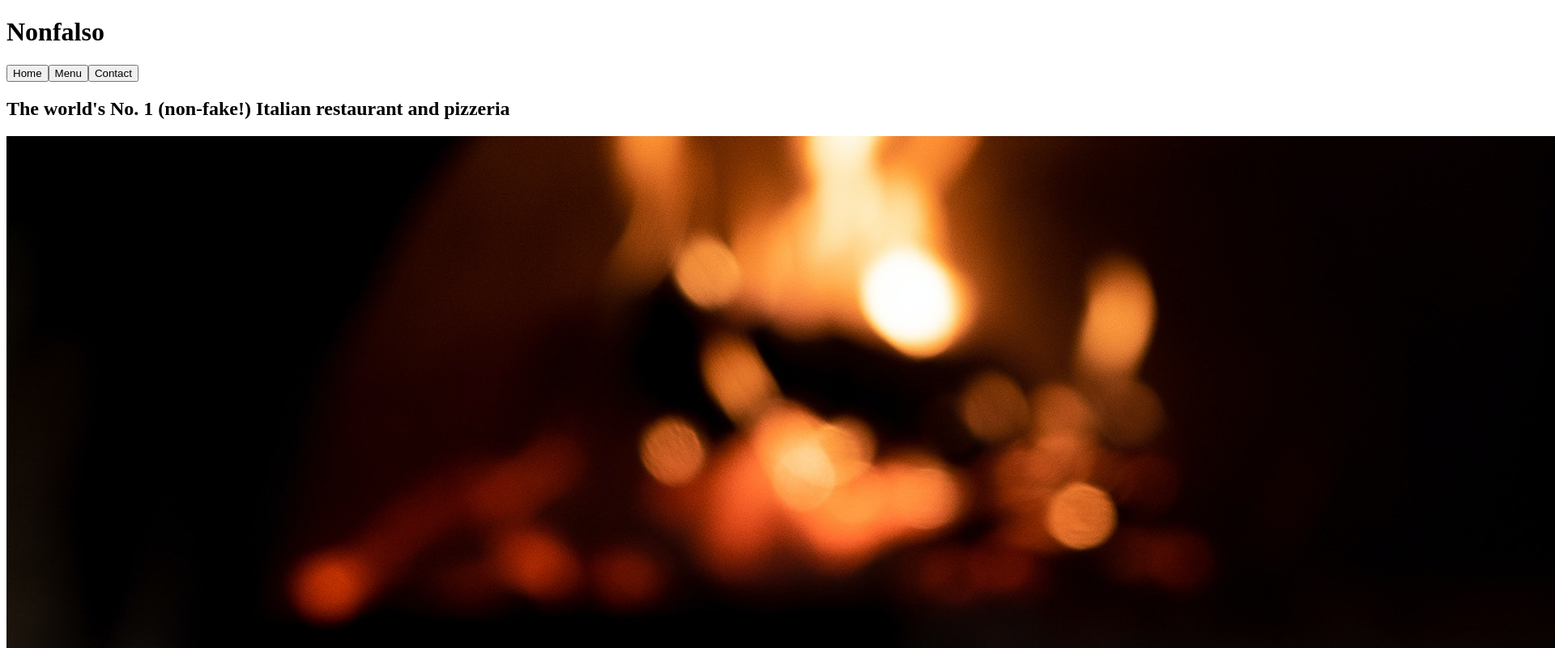
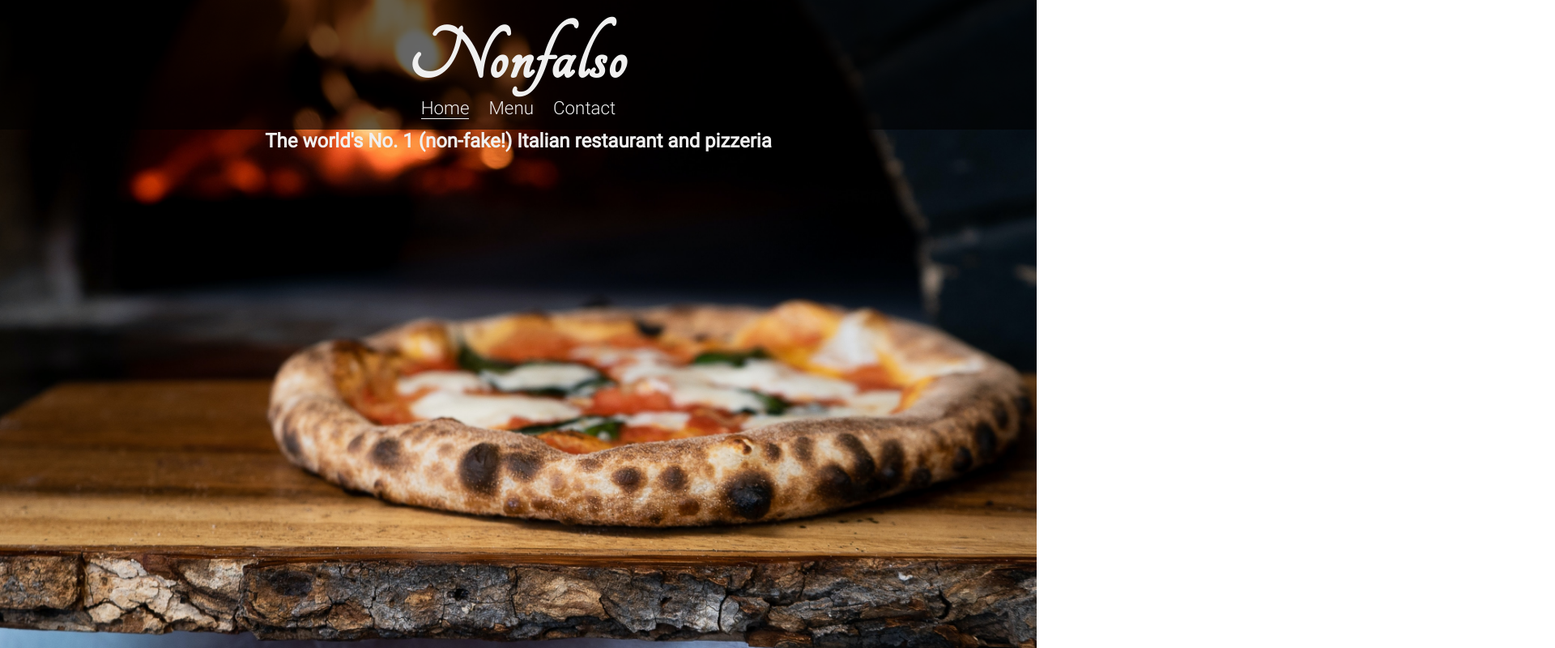
Before and after one commit to molnar-david/odin-restaurant-page, a website built with webpack: page dist/index.html in a window 1280 px wide. Shown: the top 800 px of the page at 81% size, 1920 px wide, since content can reach past the window. Built offline with nearby package versions, Linux system fonts and the light colour scheme.

Commit message:
Add header styling

```diff
--- a/src/contact.js
+++ b/src/contact.js
@@ -1,6 +1,15 @@
 export default function loadContactPage() {
     const content = document.getElementById('content');
     content.textContent = '';
+
+    const btns = document.getElementsByTagName('button');
+    for (const btn of btns) {
+        if (btn.textContent === 'Contact') {
+            btn.classList.add('active');
+        } else {
+            btn. classList.remove('active');
+        }
+    }
 
     const contact = document.createElement('div');
 
--- a/src/header.js
+++ b/src/header.js
@@ -5,9 +5,11 @@ export default function loadHeader() {
     restaurantName.textContent = 'Nonfalso';
 
     const tabs = document.createElement('div');
+    tabs.setAttribute('id', 'tabs');
 
     const homeTab = document.createElement('button');
     homeTab.textContent = 'Home';
+    homeTab.classList.add('active');
 
     const menuTab = document.createElement('button');
     menuTab.textContent = 'Menu';
--- a/src/home.js
+++ b/src/home.js
@@ -1,15 +1,21 @@
 export default function loadHomePage() {
     const content = document.getElementById('content');
     content.textContent = '';
+
+    const btns = document.getElementsByTagName('button');
+    for (const btn of btns) {
+        if (btn.textContent === 'Home') {
+            btn.classList.add('active');
+        } else {
+            btn. classList.remove('active');
+        }
+    }
 
     const home = document.createElement('div');
 
     const introduction = document.createElement('h2');
     introduction.textContent = "The world's No. 1 (non-fake!) Italian restaurant and pizzeria";
 
-    const img = new Image();
-    img.src = '../src/assets/pizza.jpg';
-
-    home.append(introduction, img);
+    home.appendChild(introduction);
     content.appendChild(home);
 }
--- a/src/index.js
+++ b/src/index.js
@@ -6,18 +6,18 @@ import loadContactPage from './contact.js';
 loadHeader();
 loadHomePage();
 
-const buttons = document.getElementsByTagName('button');
-for (const button of buttons) {
-    switch (button.textContent) {
+const btns = document.getElementsByTagName('button');
+for (const btn of btns) {
+    switch (btn.textContent) {
         case 'Home':
         default:
-            button.addEventListener('click', loadHomePage);
+            btn.addEventListener('click', loadHomePage);
             break;
         case 'Menu':
-            button.addEventListener('click', loadMenuPage);
+            btn.addEventListener('click', loadMenuPage);
             break;
         case 'Contact':
-            button.addEventListener('click', loadContactPage);
+            btn.addEventListener('click', loadContactPage);
             break;
     }
 }
--- a/src/menu.js
+++ b/src/menu.js
@@ -27,6 +27,15 @@ function createMenuItem(name, price, description) {
 export default function loadMenuPage() {
     const content = document.getElementById('content');
     content.textContent = '';
+
+    const btns = document.getElementsByTagName('button');
+    for (const btn of btns) {
+        if (btn.textContent === 'Menu') {
+            btn.classList.add('active');
+        } else {
+            btn. classList.remove('active');
+        }
+    }
 
     const menu = document.createElement('div');
 
@@ -68,7 +77,7 @@ export default function loadMenuPage() {
         createMenuItem(
             "Espresso",
             '$5 - $7',
-            'black, with sugar and/or organic milk'
+            'black / with sugar and/or organic milk'
         ),
     );
 
```
Also changed, not shown: dist/index.html, dist/main.js, dist/styles.css (added), src/assets/fonts/Roboto-Light.ttf (added), src/assets/fonts/Roboto-Regular.ttf (added), src/assets/fonts/Tangerine-Regular.ttf (added), src/assets/images/pizza.jpg (renamed from src/assets/pizza.jpg), 1 other file.
